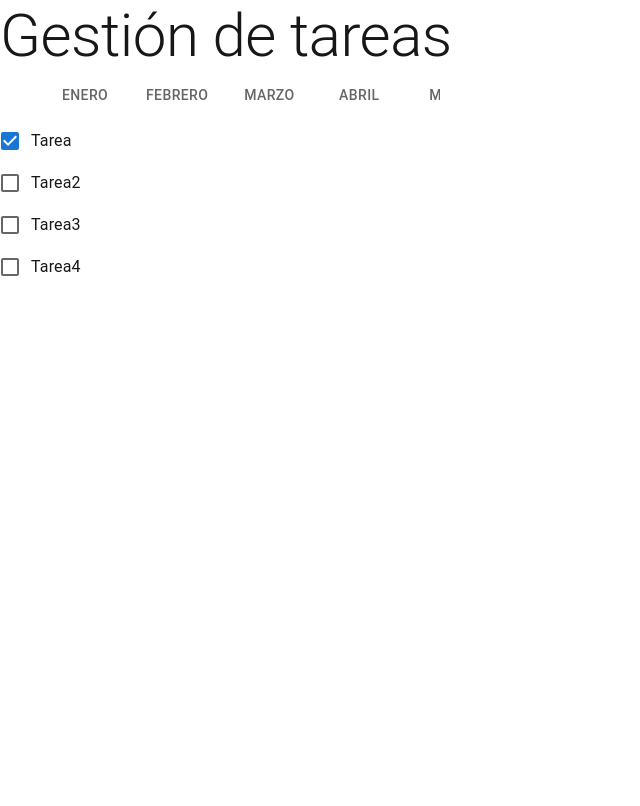
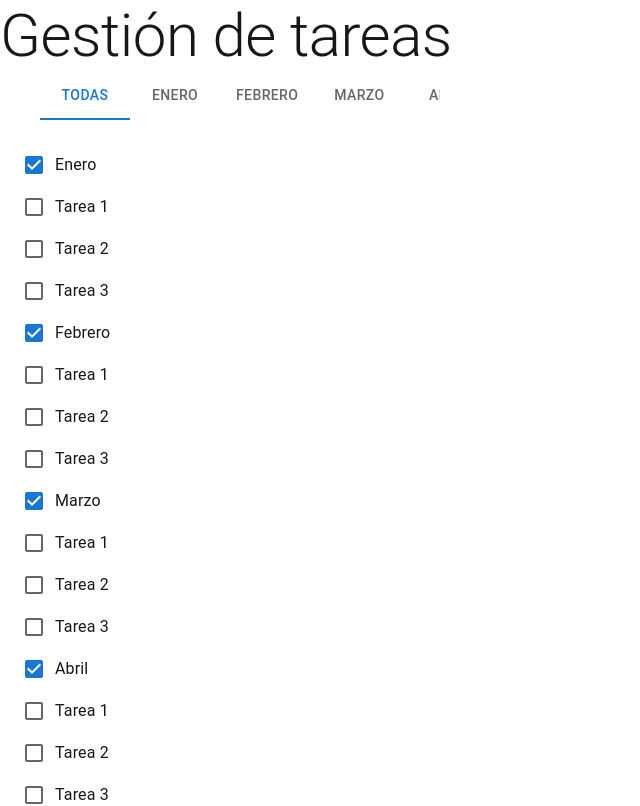
Before and after one commit to JafetLS/tareas, a Next.js app: page / in a window 1280 px wide. Shown: the top 806 px of the page, without its empty margins (0-640 px from the left). Built offline with nearby package versions, Linux system fonts and the light colour scheme.

Commit message:
Integración de Json

```diff
--- a/src/components/DateTabs.tsx
+++ b/src/components/DateTabs.tsx
@@ -1,17 +1,15 @@
-'use client';
 import * as React from 'react';
-import Tabs from '@mui/material/Tabs';
 import Tab from '@mui/material/Tab';
 import Box from '@mui/material/Box';
 import TabPanel from '@mui/lab/TabPanel';
-import { TabContext } from '@mui/lab';
+import { TabContext, TabList } from '@mui/lab';
+import tareas from '@/source/tareas.json';
 import TareaCheck from './TareaCheck';
-import tareas from '@/source/tareas.json';
 
 export default function DateTabs() {
-   const [value, setValue] = React.useState(0);
+   const [value, setValue] = React.useState('0');
 
-   const handleChange = (event: React.SyntheticEvent, newValue: number) => {
+   const handleChange = (event: React.SyntheticEvent, newValue: string) => {
       setValue(newValue);
    };
 
@@ -24,14 +22,13 @@ export default function DateTabs() {
                   bgcolor: 'background.paper',
                }}
             >
-               <Tabs
-                  value={value}
+               <TabList
                   onChange={handleChange}
                   variant="scrollable"
                   scrollButtons
-                  allowScrollButtonsMobile
                   aria-label="scrollable force tabs example"
                >
+                  <Tab label="Todas" value="0" />
                   <Tab label="Enero" value="1" />
                   <Tab label="Febrero" value="2" />
                   <Tab label="Marzo" value="3" />
@@ -44,14 +41,17 @@ export default function DateTabs() {
                   <Tab label="Octubre" value="10" />
                   <Tab label="Noviembre" value="11" />
                   <Tab label="Diciembre" value="12" />
-               </Tabs>
+               </TabList>
             </Box>
-            <TareaCheck></TareaCheck>
-            <TabPanel value="1">
-               <div>{JSON.stringify(tareas)}</div>
+            <TabPanel value="0">
+               {tareas.map((mes) => (
+                  <TareaCheck
+                     tareas={mes.tareas}
+                     label={mes.mes}
+                     key={mes.mes}
+                  />
+               ))}
             </TabPanel>
-            <TabPanel value="2">Item Two</TabPanel>
-            <TabPanel value="3">Item Three</TabPanel>
          </TabContext>
       </div>
    );
--- a/src/components/TareaCheck.tsx
+++ b/src/components/TareaCheck.tsx
@@ -1,16 +1,29 @@
+'use client';
 import * as React from 'react';
 import FormGroup from '@mui/material/FormGroup';
 import FormControlLabel from '@mui/material/FormControlLabel';
 import Checkbox from '@mui/material/Checkbox';
+import { tareasType } from '@/source/tareas';
 
-export default function TareaCheck() {
-  return (
-    <FormGroup>
-      <FormControlLabel control={<Checkbox defaultChecked />} label="Tarea" />
-      <FormControlLabel control={<Checkbox />} label="Tarea2" />
-      <FormControlLabel control={<Checkbox />} label="Tarea3" />
-      <FormControlLabel control={<Checkbox />} label="Tarea4" />
+interface TareaCheckProps {
+   tareas: tareasType[];
+   label: string;
+}
 
-    </FormGroup>
-  );
+export default function TareaCheck({ tareas, label }: TareaCheckProps) {
+   return (
+      <FormGroup>
+         <FormControlLabel
+            control={<Checkbox defaultChecked />}
+            label={label}
+         />
+         {tareas.map((tarea: tareasType) => (
+            <FormControlLabel
+               control={<Checkbox />}
+               label={tarea.titulo}
+               key={tarea.id}
+            />
+         ))}
+      </FormGroup>
+   );
 }
```
Also changed, not shown: src/app/page.tsx (+4 -9 lines).
